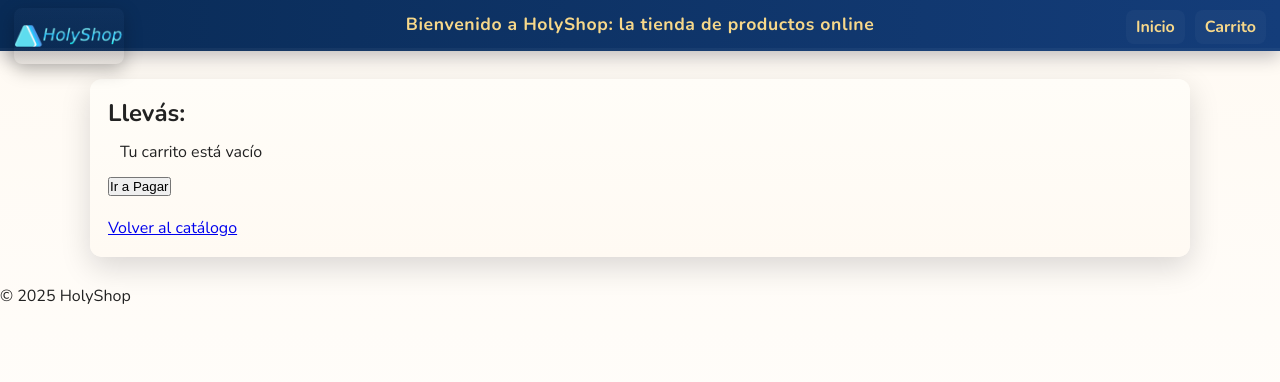
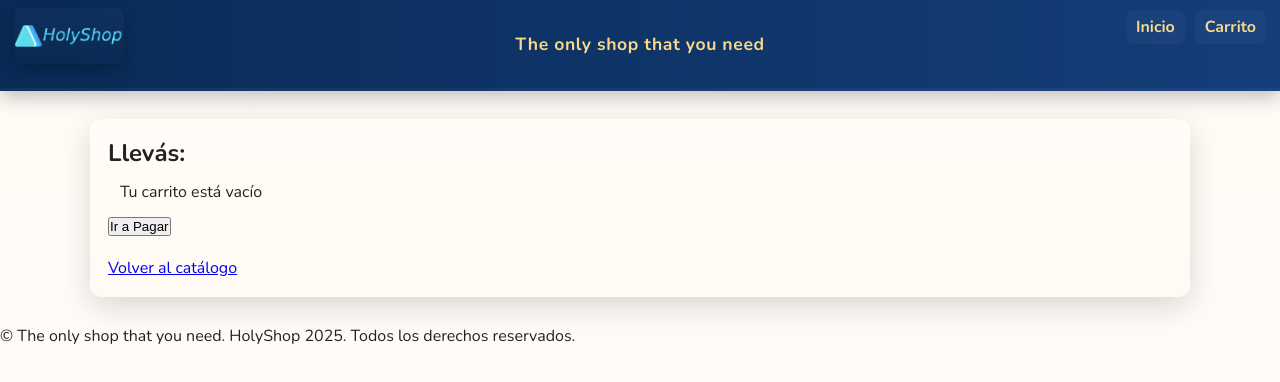
Before and after one commit to Segukun/frontend, a React (Vite) app: page /carrito in a window 1280 px wide. Shown: the top 382 px of the page. Built offline with nearby package versions, Linux system fonts and the light colour scheme.

Commit message:
Small changes in the interface

```diff
--- a/src/components/layout/Footer.jsx
+++ b/src/components/layout/Footer.jsx
@@ -3,7 +3,7 @@ import React from "react";
 const Footer = () => {
   return (
     <footer>
-      <p>&copy; 2025 HolyShop</p>
+      <p>&copy; The only shop that you need. HolyShop 2025. Todos los derechos reservados.</p>
     </footer>
   );
 };
--- a/src/components/layout/Header.jsx
+++ b/src/components/layout/Header.jsx
@@ -8,7 +8,7 @@ const Header = () => {
       <Link to="/" className="logo-link">
         <img className="site-logo" src="public/HolyShop-banner.png" alt="logo" />
       </Link>
-      <h2 className="header-title"> Bienvenido a HolyShop: la tienda de productos online</h2>
+      <h2 className="header-title">The only shop that you need</h2>
       <nav className="header-nav">
         <Link to="/">Inicio</Link>
         <Link to="/carrito">Carrito</Link>
--- a/src/styles/components/layout/Header.css
+++ b/src/styles/components/layout/Header.css
@@ -5,9 +5,7 @@
   display:flex;
   align-items:center;
   justify-content:center;
-  position:relative;
-  padding: 12px 16px;
-  gap: 8px;
+  padding: 32px 36px;
   box-shadow: 0 6px 18px rgba(8,12,30,0.25);
   border-bottom: 3px solid rgba(255,255,255,0.04);
 }
```
